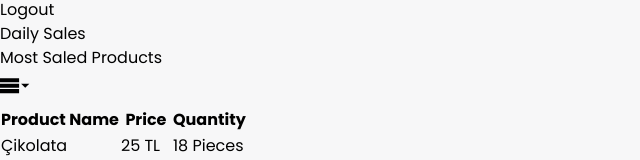
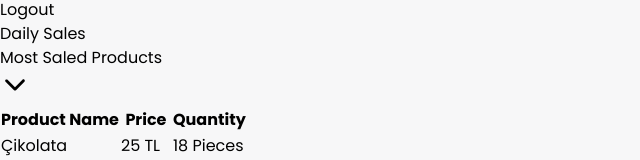
Before and after one commit to aysenurtatli/market-app, a React (Vite) app: page /sales in a window 1280 px wide. Shown: the part 233-393 px from the top of the page, without its empty margins (0-640 px from the left). Built offline with nearby package versions, Linux system fonts and the light colour scheme; data requests are answered from the project's data file; sample sign-in values are in the browser's storage.

Commit message:
changed most saled product comp icons

```diff
--- a/src/components/DailySale.jsx
+++ b/src/components/DailySale.jsx
@@ -1,5 +1,7 @@
 import React, { useState } from 'react'
-import { ImMenu3 } from "react-icons/im";
+import { IoIosArrowDown } from "react-icons/io";
+import { IoIosArrowUp } from "react-icons/io";
+import { ImMenu4 } from "react-icons/im";
 function DailySale({ sales }) {
 
     const [isOpen, setIsOpen] = useState(false);
@@ -84,7 +86,7 @@ function DailySale({ sales }) {
                 <div className='flex items-center gap-5 bg-blue-700 rounded-sm p-3 my-4 justify-between'>
                     <h2 className='font-bold text-xl text-white'>Most Saled Products</h2>
                     <button className='inline-flex' onClick={() => setIsOpen(!isOpen)}>
-                        <ImMenu3 size={30} className='text-white' />
+                        {isOpen ? <IoIosArrowUp size={30} className='text-white' /> : <IoIosArrowDown size={30} className='text-white' />}
                     </button>
                 </div>
                 <table className={`${isOpen ? 'block' : 'hidden'}  table-auto bg-white rounded-sm my-4 p-3`}>
```
